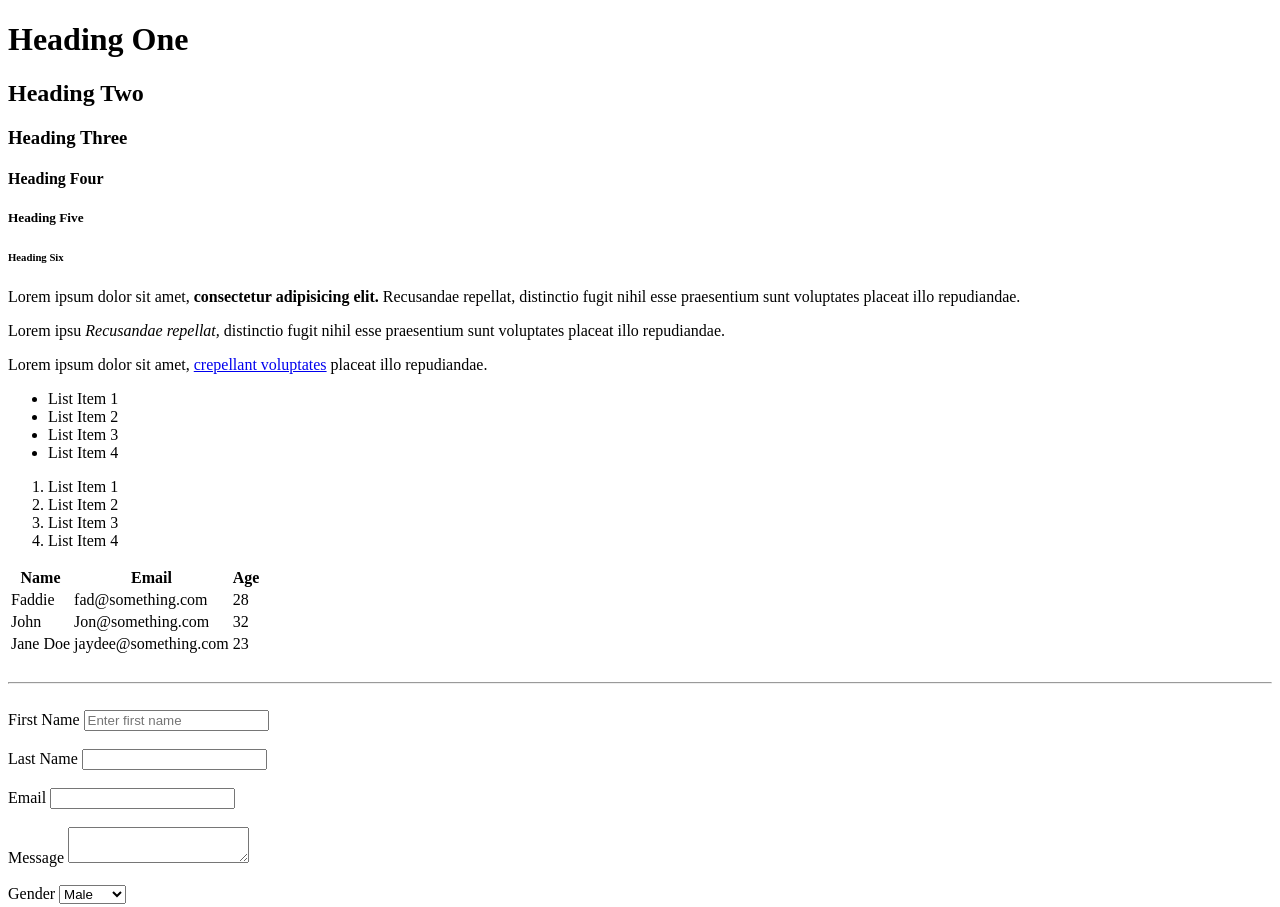
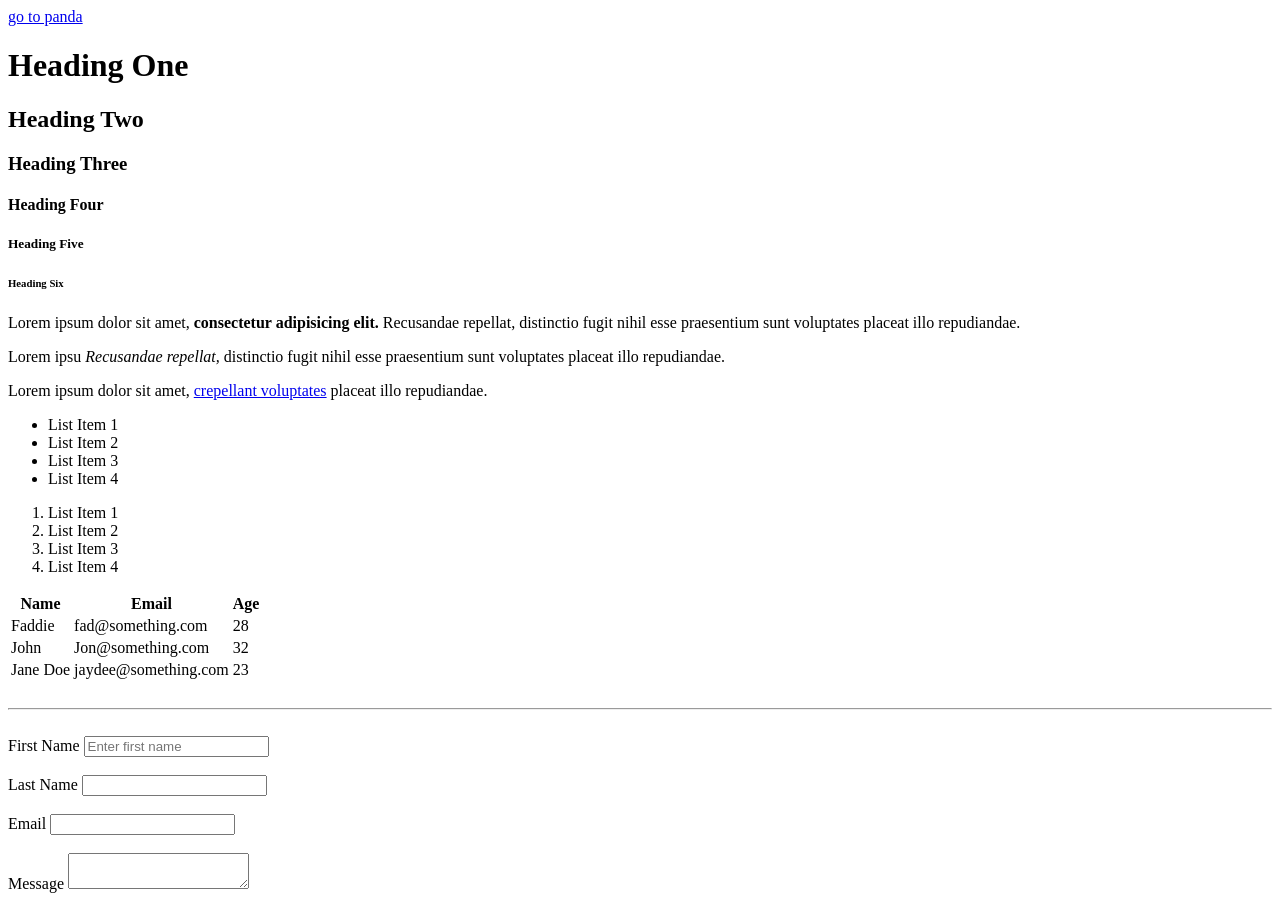
Before and after one commit to Fa-doon/facebook-html-markup, a plain HTML site: page index.html in a window 1280 px wide. Shown: the top 907 px of the page. Drawn offline with Linux system fonts and the light colour scheme.

Commit message:
added a link that goes to panda page

```diff
--- a/index.html
+++ b/index.html
@@ -4,7 +4,7 @@
             <title>Faddie</title>
      </head>
      <body>
-
+         <a href="./Panda/index.html">go to panda</a>
          <h1>Heading One</h1>
          <h2>Heading Two</h2>
          <h3>Heading Three</h3>
```
